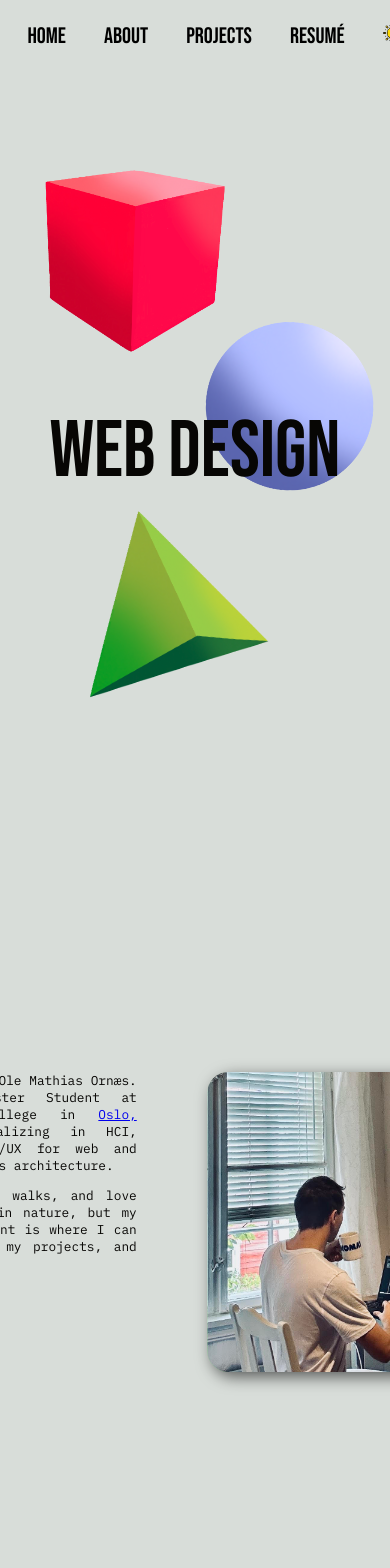
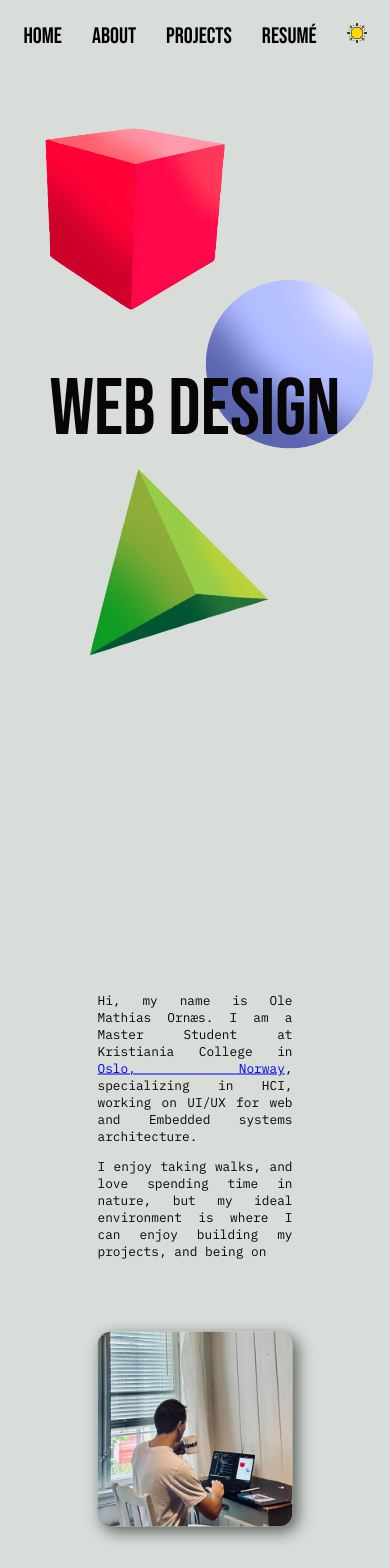
Before and after one commit to ole-mor/portfolio-app-2, a React (Create React App) app: page / in a window 390 px wide. Shown: the top 1568 px of the page. Built offline with nearby package versions, Linux system fonts and the light colour scheme.

Commit message:
fixed about

```diff
--- a/src/App.css
+++ b/src/App.css
@@ -84,7 +84,7 @@ html, body {
 
 @media (max-width: 480px) {
   .navbar ul {
-    gap: 8px;
+    gap: 0px;
   }
 }
 
@@ -255,6 +255,7 @@ html, body {
   font-family: "Bebas Neue", sans-serif;
   font-weight: 400;
   font-style: normal;
+  padding-left: 0;
 }
 
 .home-screen {
@@ -290,7 +291,7 @@ html, body {
   font-size: 5rem;
   color: var(--text-color);
   left: 50%;
-  top: 50%;
+  top: 45%;
   transform: translate(-50%, -50%);
   text-align: center;
   z-index: 7002;
@@ -320,36 +321,7 @@ html, body {
   vertical-align: middle;
 }
 
-.boxed-text-container {
-  width: 300px;
-  background-color: transparent;
-  overflow: hidden;
-  color: var(--text-color);
-}
-
-.wspic {
-  width: 300px;
-  height: auto;
-  border-radius: 7%;
-  box-shadow:
-    inset 0 -3em 3em rgb(0 200 0 / 30%),
-    0.3em 0.3em 1em rgba(0, 0, 0, 0.6);
-}
-
-@media (max-width: 450px) {
-  .boxed-text-container {
-    width: 65vw;
-  }
-}
-
-.boxed-text-about {
-  position: relative;
-  height: auto;
-  text-align: justify;
-  font-size: 0.8rem;
-}
-
-
+/* Ensuring both elements are wrapped in a parent container */
 .about-container {
   position: absolute;
   top: 45%;
@@ -364,6 +336,54 @@ html, body {
   -webkit-user-select: none;
   -moz-user-select: none;
   -ms-user-select: none;
+}
+
+.boxed-text-container {
+  width: 300px;
+  background-color: transparent;
+  overflow-y: auto; /* Allow vertical scrolling */
+  color: var(--text-color);
+  z-index: 7010;
+  left: 0;
+  height: 300px; /* Set a fixed height */
+}
+
+.wspic {
+  width: 300px;
+  height: auto;
+  border-radius: 7%;
+  box-shadow:
+    inset 0 -3em 3em rgb(0 200 0 / 30%),
+    0.3em 0.3em 1em rgba(0, 0, 0, 0.6);
+  z-index: 7011;
+}
+
+/* Adjustments for mobile view under 450px */
+@media (max-width: 450px) {
+  .about-container {
+    flex-direction: column; /* Stack them on top of each other */
+    align-items: center; /* Center align the items */
+    gap: 20px; /* Adjust the gap between them */
+    top: 50%;
+  }
+
+  .boxed-text-container,
+  .wspic {
+    width: 100%; /* Make them take full width of their container */
+  }
+
+  .wspic {
+    margin-bottom: 10px; /* Add some space between them */
+  }
+  .boxed-text-container {
+    height: 320px;
+  }
+}
+.boxed-text-about {
+  position: relative;
+  height: auto;
+  text-align: justify;
+  font-size: 0.8rem;
 }
 
 .contactinfo-text {
@@ -677,7 +697,7 @@ video {
 .cube {
   position: absolute;
   left: 20%;
-  top: 20%;
+  top: 15%;
   z-index: 7001;
   width: 190px;
   height:190px;
@@ -693,7 +713,7 @@ video {
 
 .circle {
   position: absolute;
-  top: 35%;
+  top: 30%;
   left: 65%;
   z-index: 7001;
   width: 190px;
@@ -710,7 +730,7 @@ video {
 .trianglepyramid{
   position: absolute;
   left: 20%;
-  top: 60%;
+  top: 55%;
   z-index: 7001;
   width: 190px;
   height:190px;
```
